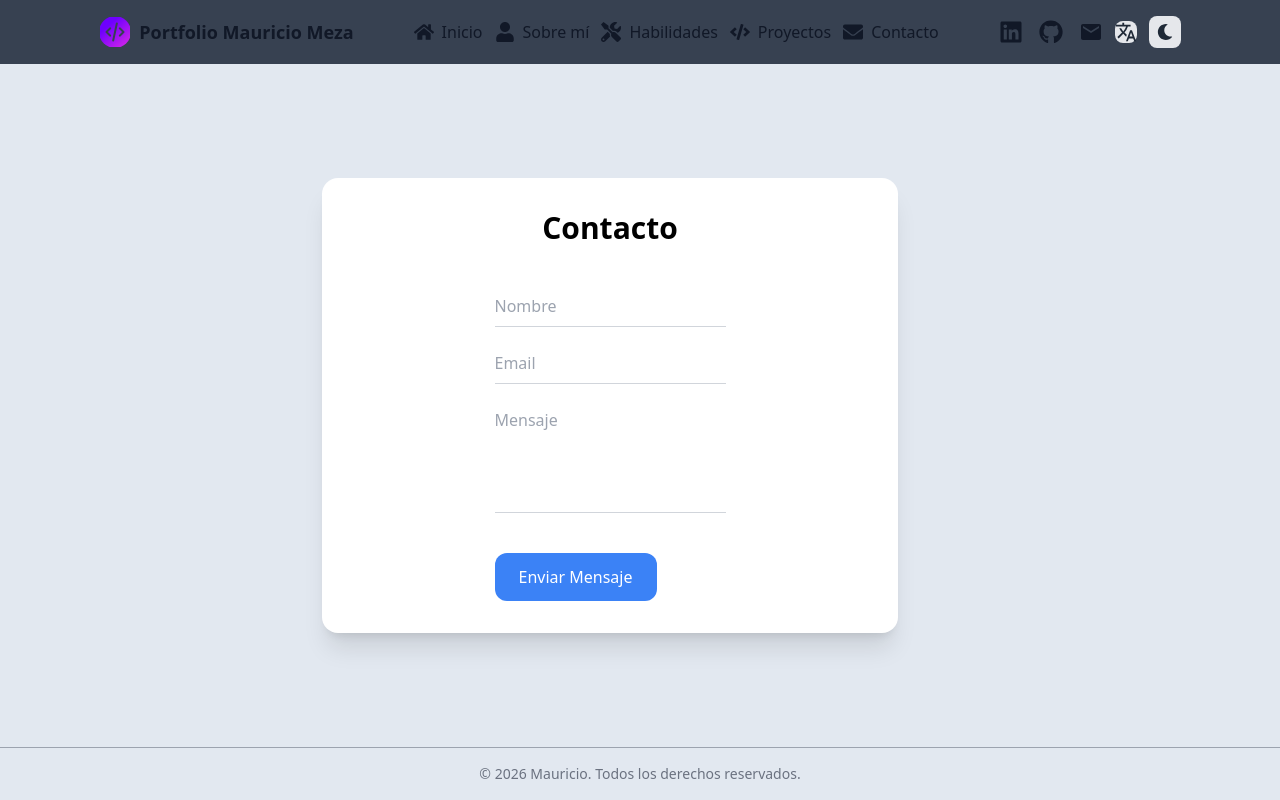
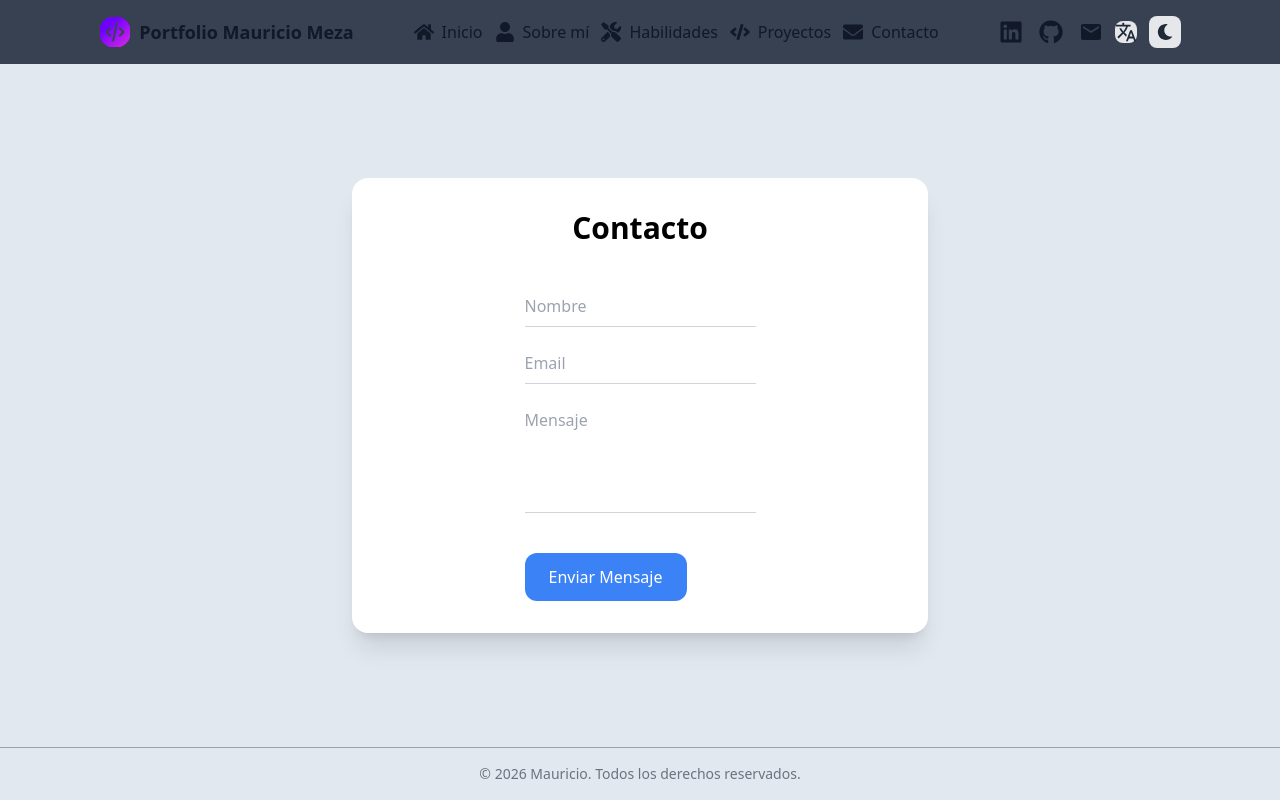
Before and after one commit to Mauricio-Meza/Portfolio, a React (Vite) app: page /contact in a window 1280 px wide. Built offline with nearby package versions, Linux system fonts and the light colour scheme.

Commit message:
Centrar card contacto

```diff
--- a/src/pages/Contact.jsx
+++ b/src/pages/Contact.jsx
@@ -37,7 +37,7 @@ export default function Contact({ t }) {
 
             <motion.div
                 initial={{ opacity: 0, x: -30 }}
-                whileInView={{ opacity: 1, y: 0 }}
+                whileInView={{ opacity: 1, x: 0 }}
                 transition={{ duration: 0.6 }}
                 className=" w-full max-w-xl mx-auto bg-white dark:bg-gray-700 text-gray-900  dark:text-white border-gray-200 dark:border-gray-700 rounded-2xl shadow-xl p-4 md:p-8"
 
```
